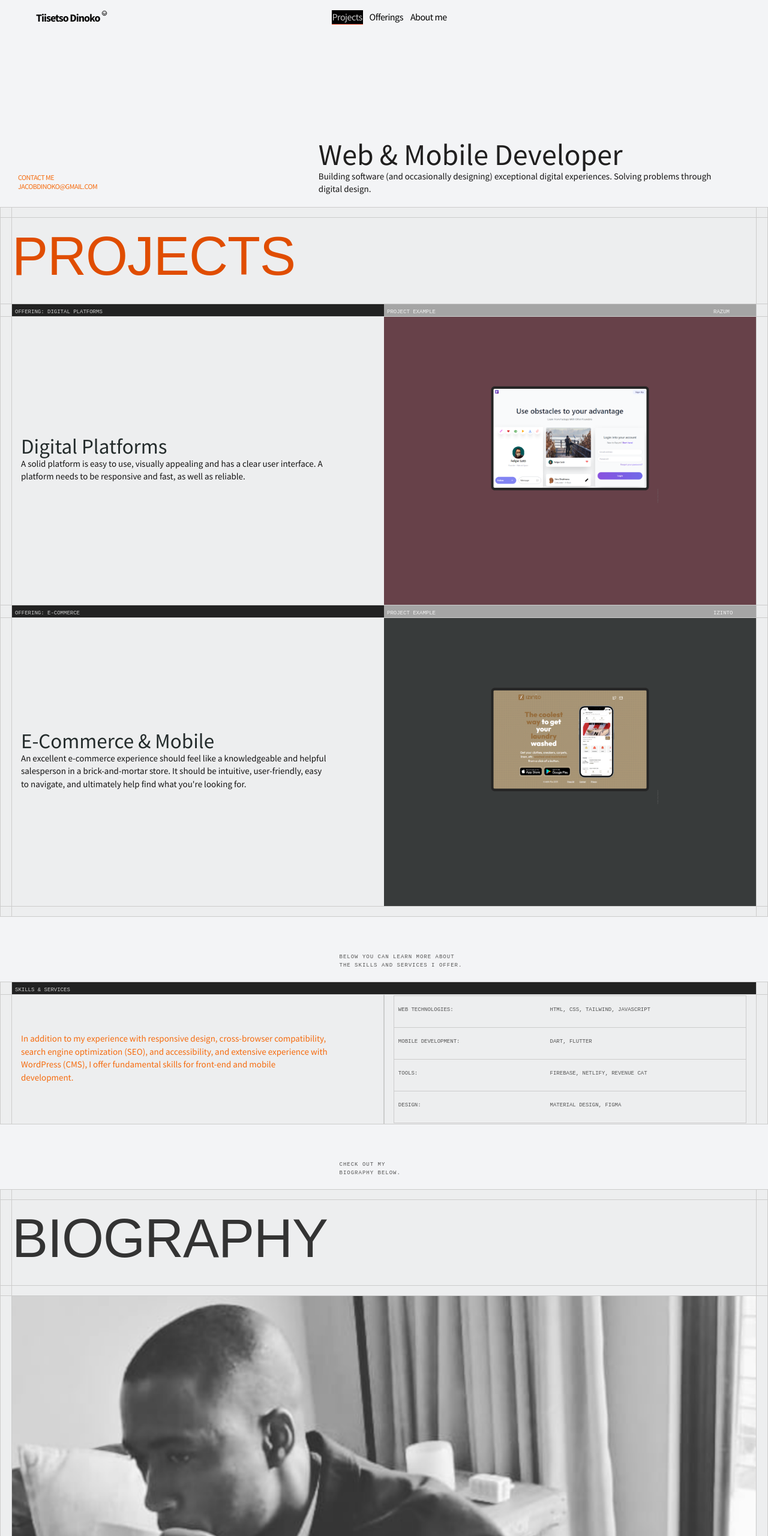
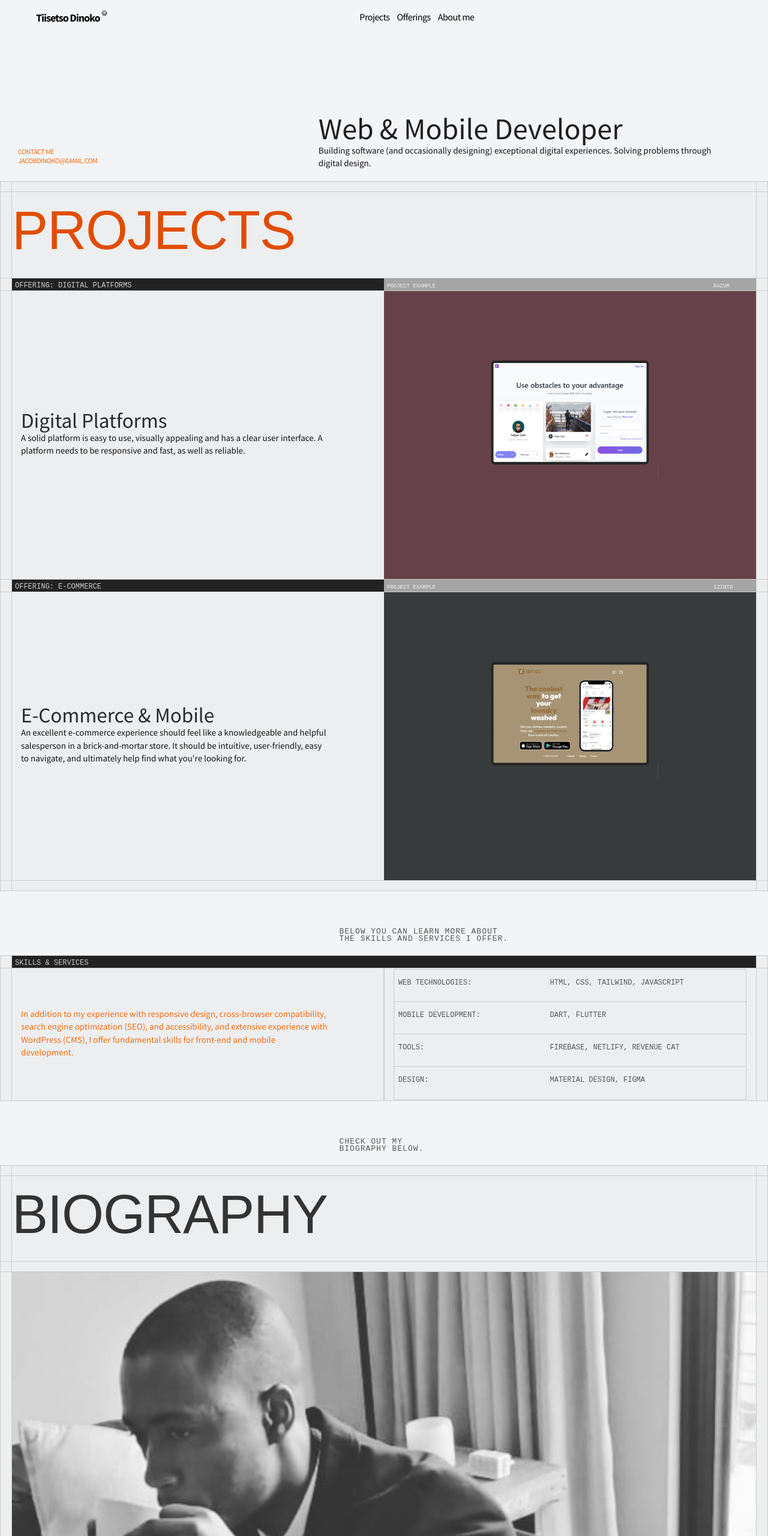
Before and after one commit to Dinokojt7/Dinokojt7.github.io, a plain HTML site: page index.html in a window 1280 px wide. Shown: the top 2560 px of the page at 60% size. Drawn offline with Linux system fonts and the light colour scheme.

Commit message:
Fixed text sizes

```diff
--- a/css/style.css
+++ b/css/style.css
@@ -270,7 +270,12 @@ Navigation section
 -----------------------------------------*/
 .main-header {
   padding-top: 17px;
+  position: fixed;
+  top: 0;
+  width: 100%;  background-color: #f3f4f6;
 }
+
+
 .custom-main {
   margin-bottom: 0;
   background-color: #f3f4f6;
--- a/index.html
+++ b/index.html
@@ -35,7 +35,7 @@ Tiisetso Dinoko portfolio
         </div>
     </div>
     <!-- Navigation Section -->
-    <section id="nav" class="parallax-section">
+    <div id="nav" class="parallax-section main">
         <div class="main main-fixed-top custom-main" role="navigation">
             <div class="container">
                 <!-- main header -->
@@ -48,16 +48,7 @@ Tiisetso Dinoko portfolio
                     </div>
                     <div class="main col-md-7 col-sm-7">
                         <ul class="custom-main">
-                            <li><a href="#projects" class="home" style=" color: #ccc;
-                                padding-top: 0px;
-                                padding-bottom: 0px;
-                                padding-left: 1px;
-                                padding-right: 1px;
-                                font-size: 16px;
-                                background-color: #000;
-                                border-bottom: 1px solid #EE4B2B;
-                                letter-spacing: -0.5px;
-                              ">Projects</a>
+                            <li><a href="#home" class="home">Projects</a>
                                 <div class="inner-div"></div>
                             </li>
                             <li><a href="#offerings" class="about">Offerings</a>
@@ -71,7 +62,7 @@ Tiisetso Dinoko portfolio
                 </div>
             </div>
         </div>
-    </section>
+    </div>
     <!-- Home Section -->
     <section id="home" class="parallax-section" style="padding-top:190px; ">
         <div class="container">
@@ -125,7 +116,7 @@ Tiisetso Dinoko portfolio
                         <tr>
                             <td class="col-md-5 col-sm-5 " style="height: 0%; width: 50%; border: none; padding: 0px; background-color: #222222;">
                                 <strong>
-                                    <span style="width: 40%; color: #ccc;  font-size: 0.9rem; font-family: monospace; line-height: 0%; padding-left: 5px; padding-top: 0px;"> OFFERING: DIGITAL PLATFORMS </span>
+                                    <span style="width: 40%; color: #ccc;  font-size: 1.2rem; font-family: monospace; line-height: 0%; padding-left: 5px; padding-top: 0px;"> OFFERING: DIGITAL PLATFORMS </span>
                                 </strong>
                             </td>
                             <td class="col-md-1 col-sm-1" style="height: 0%; width: 20px; border: none; padding: 0px; margin:0px;  background-color: transparent">
@@ -185,7 +176,7 @@ Tiisetso Dinoko portfolio
                         <tr>
                             <td class="col-md-5 col-sm-5 " style="height: 0%; width: 50%; border: none; padding: 0px; background-color: #222222;">
                                 <strong>
-                                    <span style="width: 40%; color: #ccc;  font-size: 0.9rem; font-family: monospace; line-height: 0%; padding-left: 5px; padding-top: 0px;"> OFFERING: E-COMMERCE </span>
+                                    <span style="width: 40%; color: #ccc;  font-size: 1.2rem; font-family: monospace; line-height: 0%; padding-left: 5px; padding-top: 0px;"> OFFERING: E-COMMERCE </span>
                                 </strong>
                             </td>
                             <td class="col-md-1 col-sm-1" style="height: 0%; width: 20px; border: none; padding: 0px; margin:0px;  background-color: transparent">
@@ -250,9 +241,9 @@ Tiisetso Dinoko portfolio
                 <div class="col-md-7 col-sm-7">
                     <div class="bio-intro">
                         <div class="section-title">
-                            <strong><span style="color: #555;  font-size: 0.9rem; font-family: monospace; line-height: 15px; padding-left: 3px;">BELOW YOU CAN LEARN MORE ABOUT</span></strong>
+                            <strong><span style="color: #555;  font-size: 1.3rem; font-family: monospace; line-height: 15px; padding-left: 3px;">BELOW YOU CAN LEARN MORE ABOUT</span></strong>
                             <br>
-                            <strong><span style="color: #555;  font-size: 0.9rem; font-family: monospace; line-height:10px; padding-left: 3px;">THE SKILLS AND SERVICES I OFFER.</span></strong>
+                            <strong><span style="color: #555;  font-size: 1.3rem; font-family: monospace; line-height:10px; padding-left: 3px;">THE SKILLS AND SERVICES I OFFER.</span></strong>
                         </div>
                     </div>
                 </div>
@@ -265,7 +256,7 @@ Tiisetso Dinoko portfolio
             <td class="" style="width: 60%; height: 0%; border: 1px solid #ccc; background-color: #222222; padding:0px;">
                 <div class="row padding-left:20px">
                     <div class="col-md-3 col-sm-3 padding-left:20px">
-                        <strong><span style="color: #ccc;  font-size: 0.9rem; font-family: monospace; line-height: 0%; padding-left: 5px; padding-top: 0px;">SKILLS & SERVICES</span></strong>
+                        <strong><span style="color: #ccc;  font-size: 1.2rem; font-family: monospace; line-height: 0%; padding-left: 5px; padding-top: 0px;">SKILLS & SERVICES</span></strong>
                     </div>
                     <div class="col-md-8 col-sm-8 ">
                     </div>
@@ -297,11 +288,11 @@ Tiisetso Dinoko portfolio
                                         <td style="padding: 0px;height: 0%; border: 1px solid #ccc;">
                                             <div class="row height: 0%;" style="height: 0%; padding-top: 10px; margin-bottom:0px;">
                                                 <div class="height: 0%; col-md-5 col-sm-5">
-                                                    <strong><span style="height: 0%; margin-top: 20px; color: #555;  font-size: 0.9rem; font-family: monospace; padding-left: 7px;">WEB TECHNOLOGIES:</span></strong>
+                                                    <strong><span style="height: 0%; margin-top: 20px; color: #555;  font-size: 1.2rem; font-family: monospace; padding-left: 7px;">WEB TECHNOLOGIES:</span></strong>
                                                 </div>
                                                 <div class="height: 0%; col-md-7 col-sm-7">
                                                     <div class="height: 0%; section-title">
-                                                        <strong><span style="height: 0%; padding: 0px; color: #555;  font-size: 0.9rem; font-family: monospace; padding-left: 3px;">HTML, CSS, TAILWIND, JAVASCRIPT</span></strong>
+                                                        <strong><span style="height: 0%; padding: 0px; color: #555;  font-size: 1.2rem; font-family: monospace; padding-left: 3px;">HTML, CSS, TAILWIND, JAVASCRIPT</span></strong>
                                                     </div>
                                                 </div>
                                             </div>
@@ -311,11 +302,11 @@ Tiisetso Dinoko portfolio
                                         <td style="padding: 0px;height: 0%; border: 1px solid #ccc;">
                                             <div class="row height: 0%;" style="height: 0%; padding-top: 10px; margin-bottom:0px;">
                                                 <div class="height: 0%; col-md-5 col-sm-5">
-                                                    <strong><span style="height: 0%; margin-top: 20px; color: #555;  font-size: 0.9rem; font-family: monospace; padding-left: 7px;">MOBILE DEVELOPMENT:</span></strong>
+                                                    <strong><span style="height: 0%; margin-top: 20px; color: #555;  font-size: 1.2rem; font-family: monospace; padding-left: 7px;">MOBILE DEVELOPMENT:</span></strong>
                                                 </div>
                                                 <div class="height: 0%; col-md-7 col-sm-7">
                                                     <div class="height: 0%; section-title">
-                                                        <strong><span style="height: 0%; padding: 0px; color: #555;  font-size: 0.9rem; font-family: monospace; padding-left: 3px;">DART, FLUTTER</span></strong>
+                                                        <strong><span style="height: 0%; padding: 0px; color: #555;  font-size: 1.2rem; font-family: monospace; padding-left: 3px;">DART, FLUTTER</span></strong>
                                                     </div>
                                                 </div>
                                             </div>
@@ -325,11 +316,11 @@ Tiisetso Dinoko portfolio
                                         <td style="padding: 0px;height: 0%; border: 1px solid #ccc;">
                                             <div class="row height: 0%;" style="height: 0%; padding-top: 10px; margin-bottom:0px;">
                                                 <div class="height: 0%; col-md-5 col-sm-5">
-                                                    <strong><span style="height: 0%; margin-top: 20px; color: #555;  font-size: 0.9rem; font-family: monospace; padding-left: 7px;">TOOLS:</span></strong>
+                                                    <strong><span style="height: 0%; margin-top: 20px; color: #555;  font-size: 1.2rem; font-family: monospace; padding-left: 7px;">TOOLS:</span></strong>
                                                 </div>
                                                 <div class="height: 0%; col-md-7 col-sm-7">
                                                     <div class="height: 0%; section-title">
-                                                        <strong><span style="height: 0%; padding: 0px; color: #555;  font-size: 0.9rem; font-family: monospace; padding-left: 3px;">FIREBASE, NETLIFY, REVENUE CAT</span></strong>
+                                                        <strong><span style="height: 0%; padding: 0px; color: #555;  font-size: 1.2rem; font-family: monospace; padding-left: 3px;">FIREBASE, NETLIFY, REVENUE CAT</span></strong>
                                                     </div>
                                                 </div>
                                             </div>
@@ -339,11 +330,11 @@ Tiisetso Dinoko portfolio
                                         <td style="width: 1000px; padding: 0px;height: 0%; border: 1px solid #ccc;">
                                             <div class="row height: 0%;" style="height: 0%; padding-top: 10px; margin-bottom:0px;">
                                                 <div class="height: 0%; col-md-5 col-sm-5">
-                                                    <strong><span style="height: 0%; margin-top: 20px; color: #555;  font-size: 0.9rem; font-family: monospace; padding-left: 7px;">DESIGN:</span></strong>
+                                                    <strong><span style="height: 0%; margin-top: 20px; color: #555;  font-size: 1.2rem; font-family: monospace; padding-left: 7px;">DESIGN:</span></strong>
                                                 </div>
                                                 <div class="height: 0%; col-md-7 col-sm-7">
                                                     <div class="height: 0%; section-title">
-                                                        <strong><span style="height: 0%; padding: 0px; color: #555;  font-size: 0.9rem; font-family: monospace; padding-left: 3px;">MATERIAL DESIGN, FIGMA</span></strong>
+                                                        <strong><span style="height: 0%; padding: 0px; color: #555;  font-size: 1.2rem; font-family: monospace; padding-left: 3px;">MATERIAL DESIGN, FIGMA</span></strong>
                                                     </div>
                                                 </div>
                                             </div>
@@ -366,9 +357,9 @@ Tiisetso Dinoko portfolio
                 <div class="col-md-7 col-sm-7">
                     <div class="bio-intro">
                         <div class="section-title">
-                            <strong><span style="color: #555;  font-size: 0.9rem; font-family: monospace; line-height: 15px; padding-left: 3px;">CHECK OUT MY</span></strong>
+                            <strong><span style="color: #555;  font-size: 1.3rem; font-family: monospace; line-height: 15px; padding-left: 3px;">CHECK OUT MY</span></strong>
                             <br>
-                            <strong><span style="color: #555;  font-size: 0.9rem; font-family: monospace; line-height:10px; padding-left: 3px;">BIOGRAPHY BELOW.</span></strong>
+                            <strong><span style="color: #555;  font-size: 1.3rem; font-family: monospace; line-height:10px; padding-left: 3px;">BIOGRAPHY BELOW.</span></strong>
                         </div>
                     </div>
                 </div>
@@ -441,10 +432,10 @@ Tiisetso Dinoko portfolio
             <td class="" style="width: 100%; height: 0%; border: 1px solid #ccc; background-color: #222222; padding:0px;">
                 <div class="row padding-left:20px">
                     <div class="col-md-3 col-sm-3 padding-left:20px">
-                        <strong><span style="color: #ccc;  font-size: 0.9rem; font-family: monospace; line-height: 0%; padding-left: 5px; padding-top: 0px;">WORK EXPERIENCE</span></strong>
+                        <strong><span style="color: #ccc;  font-size: 1.2rem; font-family: monospace; line-height: 0%; padding-left: 5px; padding-top: 0px;">WORK EXPERIENCE</span></strong>
                     </div>
                     <div class="col-md-8 col-sm-8 ">
-                        <strong><span style="color: #ccc;  font-size: 0.9rem; font-family: monospace; line-height: 0%; padding-top: 0px; margin-left: 6px;">COMPANY & ROLE</span></strong>
+                        <strong><span style="color: #ccc;  font-size: 1.2rem; font-family: monospace; line-height: 0%; padding-top: 0px; margin-left: 6px;">COMPANY & ROLE</span></strong>
                     </div>
                     <div class="col-md-2 col-sm-2">
                     </div>
@@ -457,7 +448,7 @@ Tiisetso Dinoko portfolio
             <td class="" style="width: 100%; height: 0%; border: 1px solid #ccc; padding-left:0px; padding-top:8px; padding-bottom: 0px;">
                 <div class="row padding-left:20px">
                     <div class="col-md-3 col-sm-3">
-                        <p style="padding-top: 20px; margin-bottom: 0px; margin-right: 3px;"><strong><span style="font-weight: 900; color: #F66B0E;  font-size: 0.9rem; font-family: monospace; line-height: 20px; padding-left: 5px; padding-top: 0px;">2022 <img src="./images/right-arrow.png" style="padding-bottom: 4px;" alt="inline arrow"> PRESENT</span></strong></p>
+                        <p style="padding-top: 20px; margin-bottom: 0px; margin-right: 3px;"><strong><span style="font-weight: 900; color: #F66B0E;  font-size: 1.1rem; font-family: monospace; line-height: 20px; padding-left: 5px; padding-top: 0px;">2022 <img src="./images/right-arrow.png" style="padding-bottom: 4px;" alt="inline arrow"> PRESENT</span></strong></p>
                     </div>
                     <div class="col-md-8 col-sm-8 padding-top:25px; margin-left: 3px;">
                         <div>
@@ -476,7 +467,7 @@ Tiisetso Dinoko portfolio
             <td class="" style="width: 100%; height: 0%; border: 1px solid #ccc; padding-left:0px; padding-top:8px; padding-bottom: 0px;">
                 <div class="row padding-left:20px">
                     <div class="col-md-3 col-sm-3">
-                        <p style="padding-top: 20px; margin-bottom: 0px; margin-right: 3px;"><strong><span style="font-weight: 900; color: #F66B0E;  font-size: 0.9rem; font-family: monospace; line-height: 20px; padding-left: 5px; padding-top: 0px;">2019 <img src="./images/right-arrow.png" style="padding-bottom: 4px;" alt="inline arrow"> 2022</span></strong></p>
+                        <p style="padding-top: 20px; margin-bottom: 0px; margin-right: 3px;"><strong><span style="font-weight: 900; color: #F66B0E;  font-size: 1.1rem; font-family: monospace; line-height: 20px; padding-left: 5px; padding-top: 0px;">2019 <img src="./images/right-arrow.png" style="padding-bottom: 4px;" alt="inline arrow"> 2022</span></strong></p>
                     </div>
                     <div class="col-md-8 col-sm-8 padding-top:25px; margin-left: 3px;">
                         <div>
@@ -495,7 +486,7 @@ Tiisetso Dinoko portfolio
             <td class="" style="width: 100%; height: 0%; border: 1px solid #ccc; padding-left:0px; padding-top:8px; padding-bottom: 0px;">
                 <div class="row padding-left:20px">
                     <div class="col-md-3 col-sm-3">
-                        <p style="padding-top: 20px; margin-bottom: 0px; margin-right: 3px;"><strong><span style="font-weight: 900; color: #F66B0E;  font-size: 0.9rem; font-family: monospace; line-height: 20px; padding-left: 5px; padding-top: 0px;">2013 <img src="./images/right-arrow.png" style="padding-bottom: 4px;" alt="inline arrow"> 2019</span></strong></p>
+                        <p style="padding-top: 20px; margin-bottom: 0px; margin-right: 3px;"><strong><span style="font-weight: 900; color: #F66B0E;  font-size: 1.1rem; font-family: monospace; line-height: 20px; padding-left: 5px; padding-top: 0px;">2013 <img src="./images/right-arrow.png" style="padding-bottom: 4px;" alt="inline arrow"> 2019</span></strong></p>
                     </div>
                     <div class="col-md-8 col-sm-8 padding-top:25px; margin-left: 3px;">
                         <div>
@@ -514,7 +505,7 @@ Tiisetso Dinoko portfolio
             <td class="" style="width: 100%; height: 0%; border: 1px solid #ccc; padding-left:0px; padding-top:8px; padding-bottom: 0px;">
                 <div class="row padding-left:20px">
                     <div class="col-md-3 col-sm-3">
-                        <p style="padding-top: 20px; margin-bottom: 0px; margin-right: 3px;"><strong><span style="font-weight: 900; color: #F66B0E;  font-size: 0.9rem; font-family: monospace; line-height: 20px; padding-left: 5px; padding-top: 0px;">2012 <img src="./images/right-arrow.png" style="padding-bottom: 4px;" alt="inline arrow"> 2013</span></strong></p>
+                        <p style="padding-top: 20px; margin-bottom: 0px; margin-right: 3px;"><strong><span style="font-weight: 900; color: #F66B0E;  font-size: 1.1rem; font-family: monospace; line-height: 20px; padding-left: 5px; padding-top: 0px;">2012 <img src="./images/right-arrow.png" style="padding-bottom: 4px;" alt="inline arrow"> 2013</span></strong></p>
                     </div>
                     <div class="col-md-8 col-sm-8 padding-top:25px; margin-left: 3px;">
                         <div>
@@ -534,6 +525,7 @@ Tiisetso Dinoko portfolio
         <div class="container " style="padding-top:50px; padding-right:80px">
             <div class="row">
                 <div class="col-md-5 col-sm-5">
+                    <a href="#nav"><img src="./images/arrow-top.png" style="width: 70%;" alt="Back to top"></a>
                 </div>
                 <div class="col-md-7 col-sm-7">
                     <span style="font-size: 35px; line-height: 100%; text-align: left; margin-top: 40px; padding-right: 50px; padding-bottom: 15px;">
@@ -541,24 +533,26 @@ Tiisetso Dinoko portfolio
                     </span>
                     <div class="col-md-8 col-sm-8" style="padding-top:25px;">
                         <div>
-                            <strong><span style="color: #555;  font-size: 0.9rem; font-family: monospace; padding-top: 40px;">CONTACT ME</span></strong>
+                            <strong><span style="color: #555;  font-size: 1.3rem; font-family: monospace; padding-top: 40px;">CONTACT ME</span></strong>
                         </div>
                         <strong><span style="font-size: 22px; line-height: 100%; line-height: 0px;">jacobdinoko@gmail.com</span></strong>
                     </div>
                 </div>
             </div>
-            <div class="row" style="padding-top: 200px; padding-left: 10px;">
-                <div class="col-md-5 col-sm-5">
-                    <a href="#nav"><img src="./images/arrow-top.png" style="width: 70%;" alt="Back to top"></a>
-                </div>
-                <div class="col-md-7 col-sm-7">
-                    <div class="col-md-8 col-sm-8" style="padding-top:200px !important;">
+            <div class="row" style="padding-right: 10px;">
+
+                    <div class="col-md-8 col-sm-8" style="padding-top:100px !important;">
                         <div>
-                            <strong><span style="color: #555; line-height: 20px; margin-bottom: 20px;  font-size: 0.9rem; font-family: monospace; padding-top: 40px;">FOLLOW ME</span></strong>
+                            <strong><span style="color: #555; line-height: 20px; margin-bottom: 20px;  font-size: 1.2rem; font-family: monospace; padding-top: 40px;">FOLLOW ME</span></strong>
                         </div>
                         <a href="https://www.twitter.com/tiisetso_dinoko" target="_blank">
                             <strong>
                                 <span style="font-size: 22px; padding-right: 15px; padding-top: 40px; letter-spacing: -0.5px;  line-height: 20px;"> Twitter </span>
+                            </strong>
+                        </a>
+                        <a href="https://github.com/Dinokojt7" target="_blank">
+                            <strong>
+                                <span style="font-size: 22px; padding-right: 15px; padding-top: 40px; letter-spacing: -0.5px;  line-height: 20px;"> Github </span>
                             </strong>
                         </a>
                         <a href="https://www.linkedin.com/in/tiisetso-dinoko-6bb84280/?lipi=urn%3Ali%3Apage%3Ad_flagship3_feed%3BMZf%2FToF6TlChzrarMLnFEg%3D%3D" target="_blank">
@@ -572,7 +566,6 @@ Tiisetso Dinoko portfolio
                             </strong>
                         </a>
                     </div>
-                </div>
             </div>
         </div>
     </section>
--- a/js/custom.js
+++ b/js/custom.js
@@ -57,8 +57,7 @@ menuItems.forEach(item => {
   -------------------------------------------------------------------------------*/
 
     function initParallax() {
-    $('#home').parallax("100%", 0.1);
-    $('#about').parallax("100%", 0.3);
+
     $('#service').parallax("100%", 0.2);
     $('#experience').parallax("100%", 0.3);
     $('#education').parallax("100%", 0.1);
```
